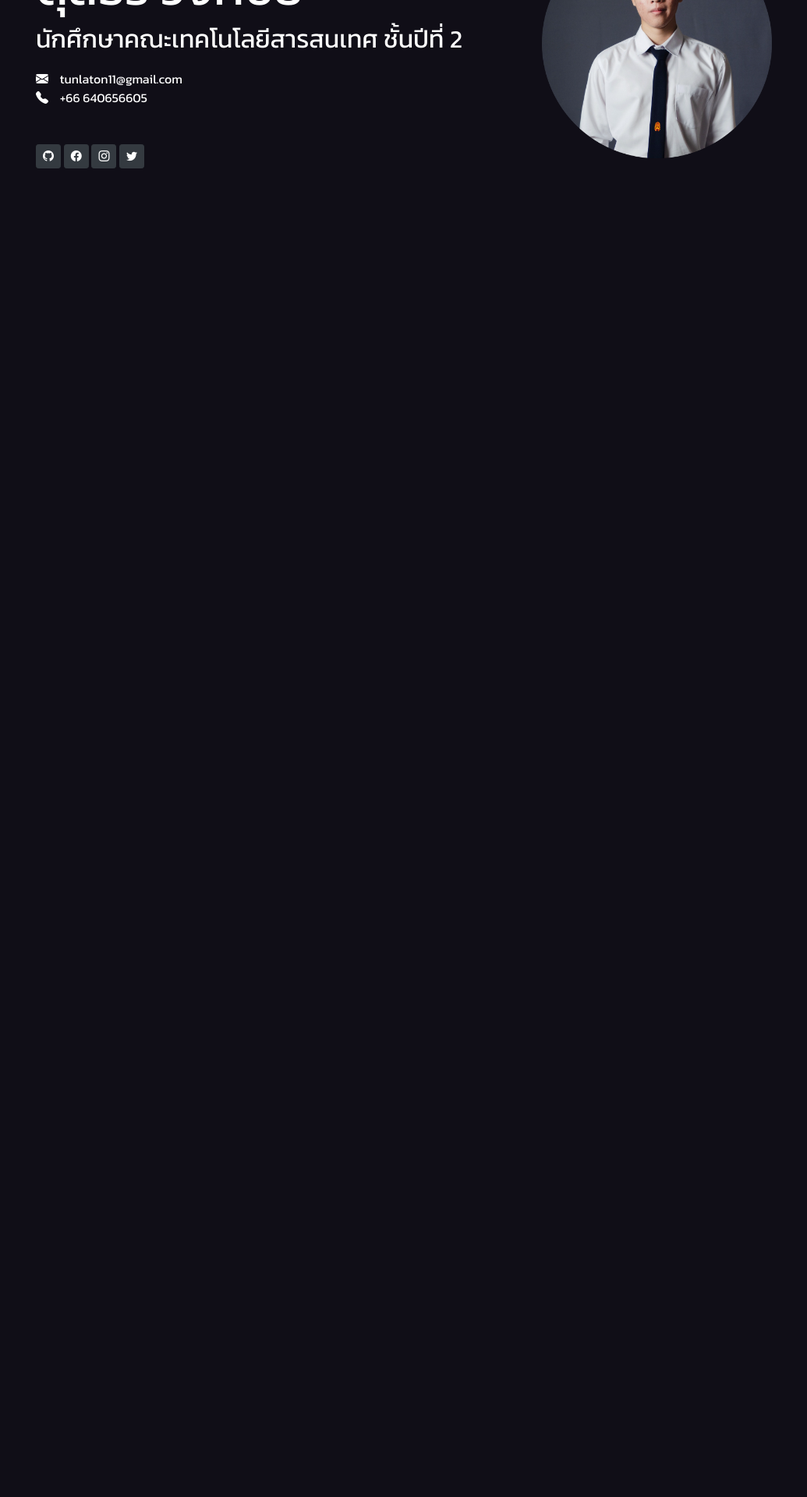
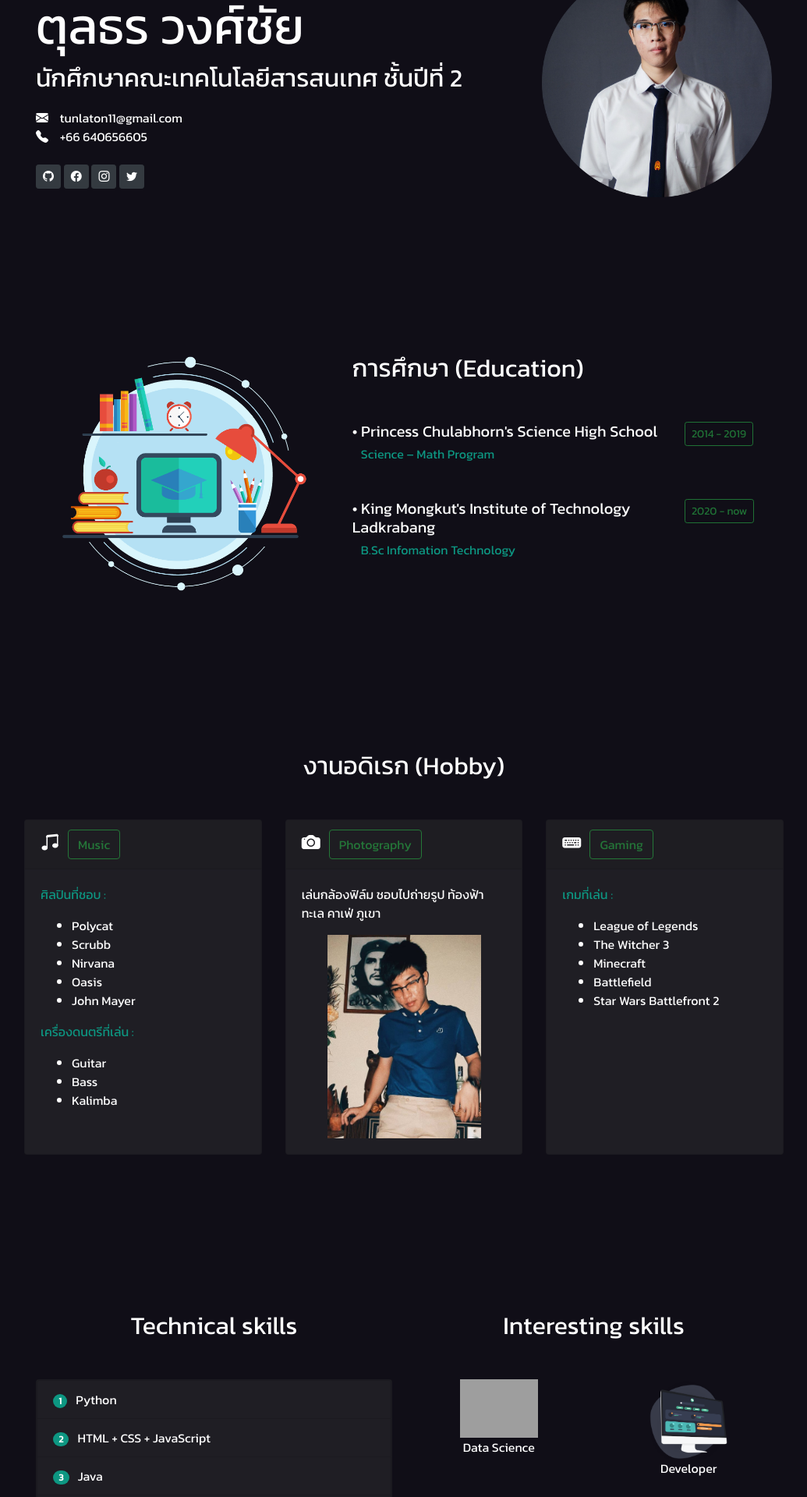
Before and after one commit to tunlaton11/webtech, a PHP site: page / in a window 1280 px wide. Shown: the part 200-2120 px from the top of the page at 78% size, without its empty margins (122-1157 px from the left). Before the commit the page ends 416 px from the top, so only its background shows below. Run offline with PHP 8.4, Linux system fonts and the light colour scheme; some libraries are stand-ins or nearby versions; grey boxes are pictures that could not be loaded.

Commit message:
finished

```diff
--- a/lab4/1/index.html
+++ b/lab4/1/index.html
@@ -19,25 +19,198 @@
 <body>
     <div class="container w-75 p-2">
         <div class="row">
-            <div class="col-8">
+            <div class="col-sm-8">
                 <button type="button" class="btn btn-outline-success" disabled>สวัสดี</button>
                 <h1 style="font-size: 64px">ตุลธร วงศ์ชัย</h1>
                 <h2 style='margin-bottom: 20px;'>นักศึกษาคณะเทคโนโลยีสารสนเทศ ชั้นปีที่ 2<br></h2>
                 <span><i class="bi bi-envelope-fill"></i>&nbsp;&nbsp;&nbsp;&nbsp;tunlaton11@gmail.com<br></span>
 
-                <span><i class="bi bi-telephone-fill"></i>&nbsp;&nbsp;&nbsp;&nbsp;+66 640656605<br><br><br></span>
-                <button class="btn btn-dark shadow-noney btn-sm"><i class="bi-github white fa-lg" role="img"></i></button>
-                <button class="btn btn-dark shadow-noney btn-sm"><i class="bi bi-facebook white"></i></button>
-                <button class="btn btn-dark shadow-noney btn-sm"><i class="bi bi-instagram white"></i></button>
-                <button class="btn btn-dark shadow-noney btn-sm"><i class="bi bi-twitter white"></i></button>
-
+                <span><i class="bi bi-telephone-fill"></i>&nbsp;&nbsp;&nbsp;&nbsp;+66 640656605<br><br></span>
+                <button class="btn btn-dark shadow-noney btn-sm" onclick="javascript:location.href='https://github.com/tunlaton11'"><i class="bi-github white fa-lg" role="img"></i></button>
+                <button class="btn btn-dark shadow-noney btn-sm" onclick="javascript:location.href='https://facebook.com/tunlaton.wongchai'"><i class="bi bi-facebook white"></i></button>
+                <button class="btn btn-dark shadow-noney btn-sm" onclick="javascript:location.href='https://www.instagram.com/tunwongchai/'"><i class="bi bi-instagram white"></i></button>
+                <button class="btn btn-dark shadow-noney btn-sm" onclick="javascript:location.href='https://www.twitter.com/'"><i class="bi bi-twitter white"></i></button>
             </div>
-            <div class="col-4">
+            <div class="col-sm-4">
                 <img class='img-fluid' id='img-me' src="me.png" alt="">
             </div>
+        </div>
+        <div id='content' class='row hideme'>
+            <div class='col-sm-5'>
+                <img class='img-fluid' src="edu.png" alt="">
+            </div>
+            <div class='col-sm-7 '>
+                <h2 class='head'>การศึกษา (Education)</h2>
+                <div class='row' >
+                    <div class='col-9'>
+                        <h5>• Princess Chulabhorn's Science High School</h5>
+                        <h6 style="color: #0D9782 ">&nbsp;&nbsp;&nbsp;Science – Math Program </h6>
+                    </div>
+                    <div class='col-sm-3'>
+                        <button type="button" class="btn btn-outline-success btn-sm" disabled>2014 - 2019</button>
+                    </div>
+                </div>
+                <div class='row' style="margin-top:40px">
+                    <div class='col-sm-9'>
+                        <h5>• King Mongkut's Institute of Technology Ladkrabang</h5>
+                        <h6 style="color: #0D9782 ">&nbsp;&nbsp;&nbsp;B.Sc Infomation Technology</h6>
+                    </div>
+                    <div class='col-sm-3'>
+                        <button type="button" class="btn btn-outline-success btn-sm" disabled>2020 - now</button>
+                    </div>
+                </div>
+            </div>
+        </div>
+        <div id='content' class='row justify-content-center hideme'>
+            <div class='col-12' align="center">
+                <h2 class='head'>งานอดิเรก (Hobby)</h2>
+            </div>
+            <div class="card-deck ">
+                <div class="card bg-custom-1 hover-shadow">
+                    <h4 class='card-header'><i class="bi bi-music-note-beamed">&nbsp;&nbsp;</i><button type="button" class="btn btn-outline-success " disabled>Music</button></h4>
+                <div class="card-body">
+                    <p class="card-text" style="color: #0D9782 ">ศิลปินที่ชอบ : </p>
+                    <ul>
+                        <li>Polycat</li>
+                        <li>Scrubb</li>
+                        <li>Nirvana</li>
+                        <li>Oasis</li>
+                        <li>John Mayer</li>
+                    </ul>
+                    <p class="card-text" style="color: #0D9782 ">เครื่องดนตรีที่เล่น : </p>
+                    <ul>
+                        <li>Guitar</li>
+                        <li>Bass</li>
+                        <li>Kalimba</li>
+                    </ul>
+                </div>
+                </div>
+                <div class="card bg-custom-1">
+                    <h4 class='card-header'><i class="bi bi-camera-fill">&nbsp;&nbsp;</i><button type="button" class="btn btn-outline-success" disabled>Photography</button></h4>
+                <div class="card-body">
+                    <p class="card-text">เล่นกล้องฟิล์ม ชอบไปถ่ายรูป ท้องฟ้า ทะเล คาเฟ่ ภูเขา</p>
+                    <img class='img-fluid w-75 mx-auto d-block' src="film.png" alt="">
+                </div>
+                </div>
+                <div class="card bg-custom-1">
+                    <h4 class='card-header'><i class="bi bi-keyboard-fill">&nbsp;&nbsp;</i><button type="button" class="btn btn-outline-success" disabled>Gaming</button></h4>
+                <div class="card-body">
+                    <p class="card-text" style="color: #0D9782 ">เกมที่เล่น :</p>
+                    <ul>
+                        <li>League of Legends</li>
+                        <li>The Witcher 3</li>
+                        <li>Minecraft</li>
+                        <li>Battlefield</li>
+                        <li>Star Wars Battlefront 2</li>
+                    </ul>
+                </div>
+                </div>
+            </div>
+        </div>
+        <div id='content' class='row hideme'>
+            <div class='col-sm'>
+                <h2 class='head' align="center">Technical skills</h2>
+                <div class="card bg-custom-1">
+                    <ul class="list-group">
+                        <li class="list-group-item list-group-item-custom-1">
+                            <span class="badge badge-custom-1 badge-pill">1 </span>
+                            &nbsp;&nbsp;Python
+                        </li>
+                        <li class="list-group-item list-group-item-custom-1">
+                            <span class="badge badge-custom-1 badge-pill">2</span>
+                            &nbsp;&nbsp;HTML + CSS + JavaScript
+                        </li>
+                        <li class="list-group-item list-group-item-custom-1">
+                            <span class="badge badge-custom-1 badge-pill">3</span>
+                            &nbsp;&nbsp;Java
+                        </li>
+                        <li class="list-group-item list-group-item-custom-1">
+                            <span class="badge badge-custom-1 badge-pill">4</span>
+                            &nbsp;&nbsp;SQL
+                        </li>
+                        <li class="list-group-item list-group-item-custom-1">
+                            <span class="badge badge-custom-1 badge-pill">5</span>
+                            &nbsp;&nbsp;Django Framework
+                        </li>
+                        <li class="list-group-item list-group-item-custom-1">
+                            <span class="badge badge-custom-1 badge-pill">6</span>
+                            &nbsp;&nbsp;Microsoft Excel
+                        </li>
+                        <li class="list-group-item list-group-item-custom-1">
+                            <span class="badge badge-custom-1 badge-pill">6</span>
+                            &nbsp;&nbsp;Raspberry Pi</span>
+                        </li>
+                    </ul>
+                </div>
+            </div>
+            <div class='col-sm mx-auto' align="center">
+                <h2 class='head'>Interesting skills</h2>
+                <div class='row' style='margin-bottom: 50px'>
+                    <div class='col'>
+                        <img class-='img-fluid' id='img-in' src="https://www.cvpcorp.com/wp-content/uploads/2019/03/DataScience-Engineering_Copy.png" alt="">
+                        <p>Data Science</p>
+                    </div>
+                    <div class='col'>
+                        <img class-='img-fluid' id='img-in' src="dev.png" alt="">
+                        <p>Developer</p>
+                    </div>
+                </div>
 
+                <div class='row'>
+                    <div class='col'>
+                        <img class-='img-fluid' id='img-in' src="block.png" alt="">
+                        <p>Blockchian</p>
+                    </div>
+                    <div class='col'>
+                        <img class-='img-fluid' id='img-in' src="iot.png" alt="">
+                        <p>Internet of Things</p>
+                    </div>
+                </div>
+            </div>
         </div>
+        <div id='content' class='row hideme'>
+            <div class='col-sm'>
+                <img class='img-fluid w-75' src="my_work.png">
+            </div>
+            <div class='col-sm'>
+                <h2 class='head'>ผลงาน (Works)</h2>
+                <div class='row' >
+                    <div class='col-sm-9'>
+                        <h5>• KMITL Minecraft ชีวิตเรา ออกแบบได้</h5>
+                        <h6>&nbsp;&nbsp;&nbsp;ชื่อผลงาน: <i style="color: #0D9782 ">Science KMITL Unlimited Learning</i></h6>
+                    </div>
+                    <div class='col-sm-3'>
+                        <button type="button" class="btn btn-outline-success btn-sm" disabled>ชนะเลิศ</button>
+                    </div>
+                </div>
+                <div class='row' style="margin-top:40px">
+                    <div class='col-sm'>
+                        <img class='img-fluid mx-auto' style='width:250px' src="work.jpg">
+                    </div>
+                    <div class='col-sm'>
+                        <img class='img-fluid mx-auto' style='width:250px' src="work2.jpg">
+                    </div>
+                </div>
+            </div>
+        </div>
+        <footer class="footer hideme">
+            <div class="row" align="center">
+                <div class="col-sm-12">
+                    <p style="font-size:14px">Tunwongchai - Web Technology @ 2021</p>
+                </div>
+                <div class="col-sm-12">
+                    <button class="btn bg-transparent btn-sm" onclick="javascript:location.href='https://github.com/tunlaton11'"><i class="bi-github white fa-lg" role="img"></i></button>
+                    <button class="btn bg-transparent btn-sm" onclick="javascript:location.href='https://facebook.com/tunlaton.wongchai'"><i class="bi bi-facebook white"></i></button>
+                    <button class="btn bg-transparent btn-sm" onclick="javascript:location.href='https://www.instagram.com/tunwongchai/'"><i class="bi bi-instagram white"></i></button>
+                    <button class="btn bg-transparent btn-sm" onclick="javascript:location.href='https://www.twitter.com/'"><i class="bi bi-twitter white"></i></button>
+                </div>
+            </div>
+
+
+        </footer>
     </div>
+
+
 
 </body>
 </html>
--- /dev/null
+++ b/lab4/1/script.js
@@ -0,0 +1,26 @@
+$(function(){  // $(document).ready shorthand
+    $('.monster').fadeIn('fast');
+});
+
+$(document).ready(function() {
+
+
+    $(window).scroll( function(){
+
+
+        $('.hideme').each( function(i){
+
+            var bottom_of_object = $(this).position().top + $(this).outerHeight();
+            var bottom_of_window = $(window).scrollTop() + $(window).height();
+
+            if( bottom_of_window > bottom_of_object ){
+
+                $(this).animate({'opacity':'1'},1500);
+
+            }
+
+        });
+
+    });
+
+});
--- a/lab4/1/style.css
+++ b/lab4/1/style.css
@@ -6,7 +6,7 @@ html body {
 }
 
 .container {
-    margin-top: 100px;
+    margin-top: 150px;
 }
 
 
@@ -15,13 +15,40 @@ html body {
     color: #fff;
 }
 
-.btn {
-    border: 0px;
-}
+
 
 .btn:focus {
     outline: none;
     box-shadow: none;
 }
 
-button:focus { outline: none; }
+#content {
+    margin-top: 200px;
+}
+
+.head {
+    margin-bottom: 50px;
+}
+
+.bg-custom-1 {
+    background-color: #1F1E24!important;
+
+}
+.list-group-item-custom-1 {
+    background-color: #1F1E24!important;
+
+}
+.badge-custom-1 {
+    background-color: #0D9782;
+
+}
+#img-in {
+    width: 100px;
+}
+.hideme {
+    opacity:0;
+}
+
+footer {
+    margin: 100px 50px 50px 50px
+}
```
Also changed, not shown: lab4/1/block.png (added), lab4/1/dev.png (added), lab4/1/edu.png (added), lab4/1/film.png (added), lab4/1/iot.png (added), lab4/1/my_work.png (added), lab4/1/work.jpg (added), lab4/1/work2.jpg (added).
